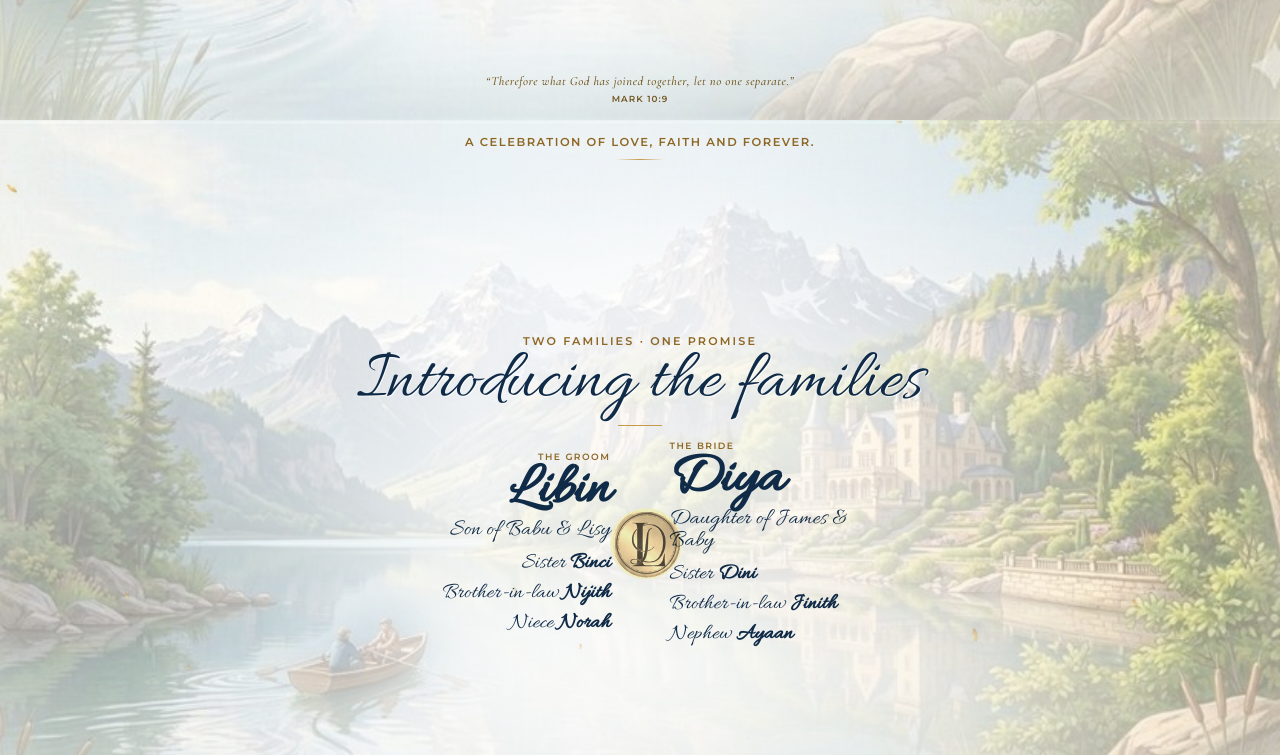
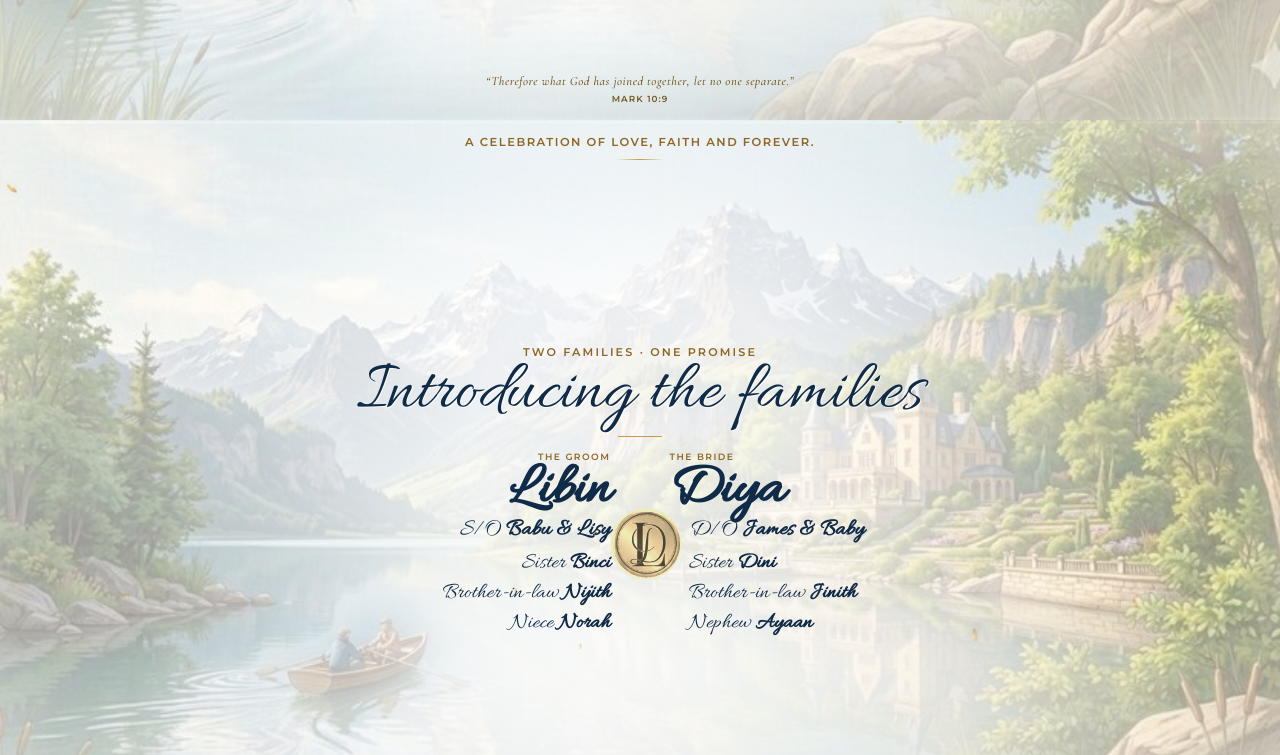
Before and after one commit to nijithsimon/LibinInvitation, a website: page index.html in a window 1280 px wide. Shown: the part 1384-2139 px from the top of the page. Drawn offline with nearby package versions, Linux system fonts and the light colour scheme.

Commit message:
Update index.html

```diff
--- a/index.html
+++ b/index.html
@@ -86,23 +86,23 @@
           <div class="families-layout">
             <article class="family family-groom">
               <p class="family-label">The groom</p>
-              <h3><strong data-text="groomName">Libin</strong></h3>
-              <p>Son of <span data-text="groomParents">Babu &amp; Lisy</span></p>
+              <h3><strong data-text="groomName">Libin&nbsp;&nbsp;&nbsp;</strong></h3>
+              <p>S/O <b><span data-text="groomParents">Babu &amp; Lisy&nbsp;&nbsp;&nbsp;</span></b></p>
               <ul>
-                <li>Sister <b data-text="groomSister">Binci   </b></li>
-                <li>Brother-in-law <b data-text="groomBrotherInLaw">Nijith   </b></li>
-                <li>Niece <b data-text="groomNiece">Norah   </b></li>
+                <li>Sister <b data-text="groomSister">Binci&nbsp;&nbsp;&nbsp;</b></li>
+                <li>Brother-in-law <b data-text="groomBrotherInLaw">Nijith&nbsp;&nbsp;&nbsp;</b></li>
+                <li>Niece <b data-text="groomNiece">Norah&nbsp;&nbsp;&nbsp;</b></li>
               </ul>
             </article>
             <img class="monogram monogram-divider" data-asset="monogram" src="assets/monogram.jpg" alt="LD monogram" loading="lazy" />
             <article class="family family-bride">
               <p class="family-label">The bride</p>
-              <h3><strong data-text="brideName">Diya</strong></h3>
-              <p>Daughter of <span data-text="brideParents">James &amp; Baby</span></p>
+              <h3><strong data-text="brideName">&nbsp;&nbsp;&nbsp;&nbsp;&nbsp;Diya</strong></h3>
+              <p>&nbsp;&nbsp;&nbsp;&nbsp;D/O <b><span data-text="brideParents">James &amp; Baby</span></b></p>
               <ul>
-                <li>   Sister <b data-text="brideSister">Dini</b></li>
-                <li>   Brother-in-law <b data-text="brideBrotherInLaw">Jinith</b></li>
-                <li>   Nephew <b data-text="brideNephew">Ayaan</b></li>
+                <li>&nbsp;&nbsp;&nbsp;&nbsp;Sister <b data-text="brideSister">Dini</b></li>
+                <li>&nbsp;&nbsp;&nbsp;&nbsp;Brother-in-law <b data-text="brideBrotherInLaw">Jinith</b></li>
+                <li>&nbsp;&nbsp;&nbsp;&nbsp;Nephew <b data-text="brideNephew">Ayaan</b></li>
               </ul>
             </article>
           </div>
```
